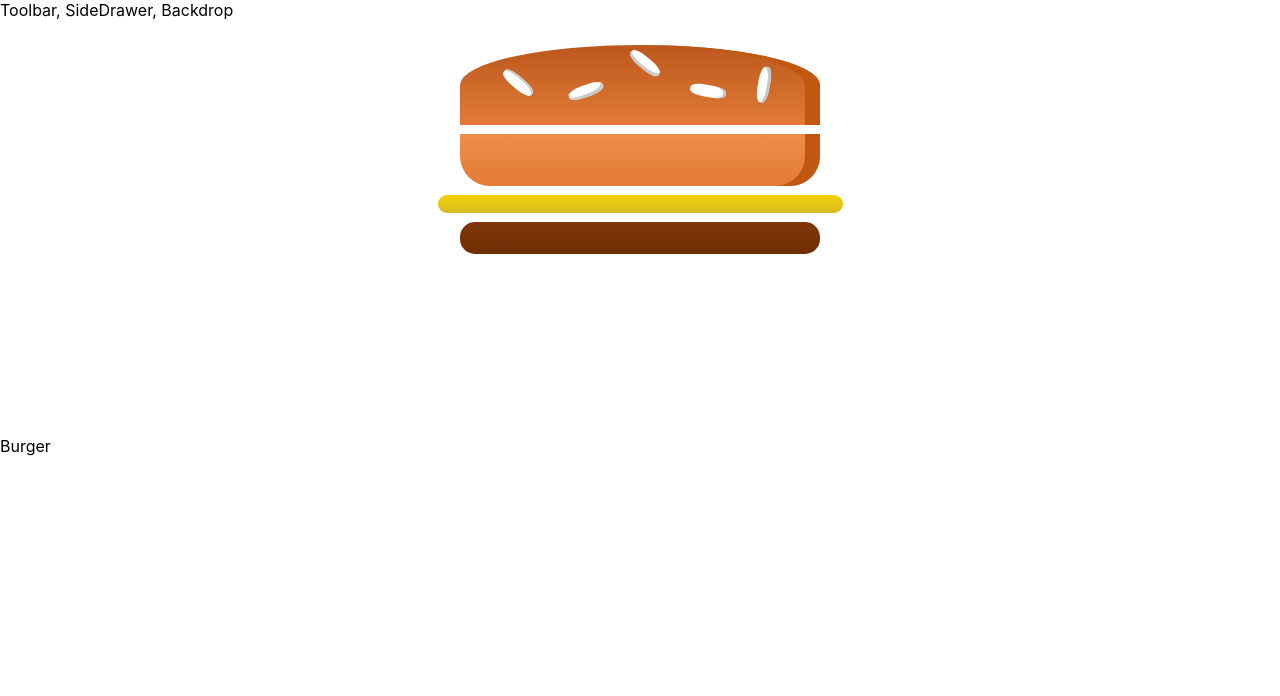
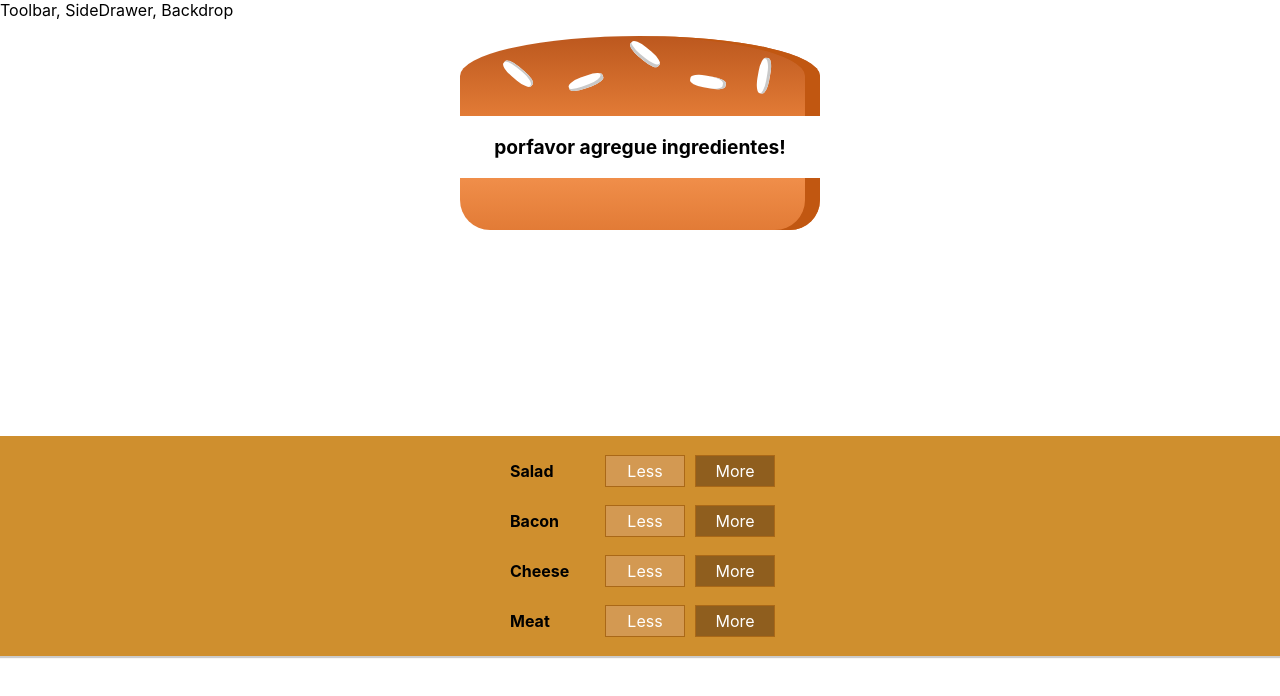
Before and after one commit to Magdasanhueza/burger-queen, a React app: page / in a window 1280 px wide. Shown: the top 696 px of the page. Built offline with nearby package versions, Linux system fonts and the light colour scheme.

Commit message:
agregar ingredientes a hamburguesa

```diff
--- /dev/null
+++ b/src/components/Burger/BuildControls/BuildControl/BuildControl.js
@@ -0,0 +1,12 @@
+import React from "react";
+import classes from './BuildControl.module.css';
+const builControl = (props) => (
+    <div className={classes.BuildControl}>
+        <div className={classes.Label}>{props.label}</div>
+        <button className={classes.Less}>Less</button>
+        <button className={classes.More} onClick={props.added}>More</button>
+    </div>
+);
+
+
+export default builControl;
--- /dev/null
+++ b/src/components/Burger/BuildControls/BuildControl/BuildControl.module.css
@@ -0,0 +1,51 @@
+.BuildControl {
+    display: flex;
+    justify-content: space-between;
+    align-items: center;
+    margin: 5px 0;
+}
+
+.BuildControl button {
+    display: block;
+    font: inherit;
+    padding: 5px;
+    margin: 0 5px;
+    width: 80px;
+    border: 1px solid #AA6817;
+    cursor: pointer;
+    outline: none;
+}
+
+.BuildControl button:disabled {
+    background-color: #AC9980;
+    border: 1px solid #7E7365;
+    color: #ccc;
+    cursor: default;
+}
+
+.BuildControl button:hover:disabled {
+    background-color: #AC9980;
+    color: #ccc;
+    cursor: not-allowed;
+}
+
+.Label {
+    padding: 10px;
+    font-weight: bold;
+    width: 80px;
+}
+
+.BuildControl .Less {
+    background-color: #D39952;
+    color: white;
+}
+
+.BuildControl .More {
+    background-color: #8F5E1E;
+    color: white;
+}
+
+.BuildControl .Less:hover, .BuildControl .Less:active {
+    background-color: #DAA972;
+    color: white;
+    }
--- /dev/null
+++ b/src/components/Burger/BuildControls/BuildControls.js
@@ -0,0 +1,28 @@
+import React from "react";
+
+import classes from './BuildControls.module.css';
+import BuilControl from "./BuildControl/BuildControl";
+
+const controls = [
+    { label: 'Salad', type: 'salad' },
+    { label: 'Bacon', type: 'bacon' },
+    { label: 'Cheese', type: 'cheese' },
+    { label: 'Meat', type: 'meat' },
+
+
+];
+
+const buildControls = (props) => (
+    <div className={classes.BuildControls}>
+        {controls.map(ctrl => (
+            <BuilControl
+                key= {ctrl.label}
+                label={ctrl.label}
+                type={ctrl.type}
+                added={() => props.ingredientAdded(ctrl.type)}  />
+        ))}
+    </div>
+
+);
+
+export default buildControls;
--- /dev/null
+++ b/src/components/Burger/BuildControls/BuildControls.module.css
@@ -0,0 +1,10 @@
+.BuildControls {
+    width: 100%;
+    background-color: #CF8F2E;
+    display: flex;
+    flex-flow: column;
+    align-items: center;
+    box-shadow: 0px 2px 1px #ccc;
+    margin: auto;
+    padding: 10px 0;
+}
--- a/src/components/Burger/Burger.js
+++ b/src/components/Burger/Burger.js
@@ -3,12 +3,23 @@
 import BurgerIngredient from "./BurgerIngredient/BurgerIngredient";
 
 const Burger = (props) => {
+    let transformedIngredients = Object.keys(props.ingredients).map(igKey => { //trasforma obejtos en un array, siendo de 4 posiciones de la largo el array
+        return[...Array(props.ingredients[igKey])].map((_, i)=> {
+            return <BurgerIngredient key={igKey + i} type={igKey}/>;
+        });
+    })
+    .reduce((arr, el) => {
+        return arr.concat(el)
+    }, []);
+    if (transformedIngredients.length === 0) {
+        transformedIngredients = <p> porfavor agregue ingredientes!</p>
+
+    }
     return(
         <div className={classes.Burger}>
             <BurgerIngredient type="bread-top"/>
+            {transformedIngredients}
             <BurgerIngredient type="bread-bottom"/>
-            <BurgerIngredient type="cheese"/>
-            <BurgerIngredient type="meat"/>
 
         </div>
     );
--- a/src/components/Burger/Burger.module.css
+++ b/src/components/Burger/Burger.module.css
@@ -2,7 +2,6 @@
     width: 100%;
     margin: auto;
     height: 250px;
-    overflow: scroll;
     text-align: center;
     font-weight: bold;
     font-size: 1.2rem;
--- a/src/containers/BigBurger/BigBurger.js
+++ b/src/containers/BigBurger/BigBurger.js
@@ -1,13 +1,53 @@
 import React, { Component } from "react";
 import Auxi from "../../hoc/Auxi";
 import Burger from '../../components/Burger/Burger';
+import BuildControls from '../../components/Burger/BuildControls/BuildControls';
 
+
+const INGREDIENT_PRICES = {
+    salad: 100,
+    cheese: 300,
+    meat: 2000,
+    bacon: 800,
+    };
 class BigBurger extends Component {
+    /*constructor(props) {
+        super(props);
+        this.state = {...}
+    }*/
+    state = {
+        ingredients: {
+            salad: 0,
+            bacon: 0,
+            cheese: 0,
+            meat: 0,
+        },
+        totalPrice: 4
+
+    }
+
+    addIngredientHandler = (Type) => {
+        const oldCount = this.state.ingredients[Type]
+        const updatedCount = oldCount + 1;
+        const updatedIngredients = {
+            ...this.state.ingredients
+        };
+        updatedIngredients[Type] = updatedCount
+        const priceAddition = INGREDIENT_PRICES[Type];
+        const oldPrice = this.state.totalPrice;
+        const newPrice = oldPrice + priceAddition;
+        this.setState({totalPrice: newPrice, ingredients: updatedIngredients});
+    }
+
+    removedIngredientHandler = (type) =>{
+
+    }
     render () {
         return (
             <Auxi>
-            <Burger />
-            <div>Burger</div>
+            <Burger ingredients={this.state.ingredients} />
+            <BuildControls
+                ingredientAdded={this.addIngredientHandler} />
         </Auxi>
         );
 
```
